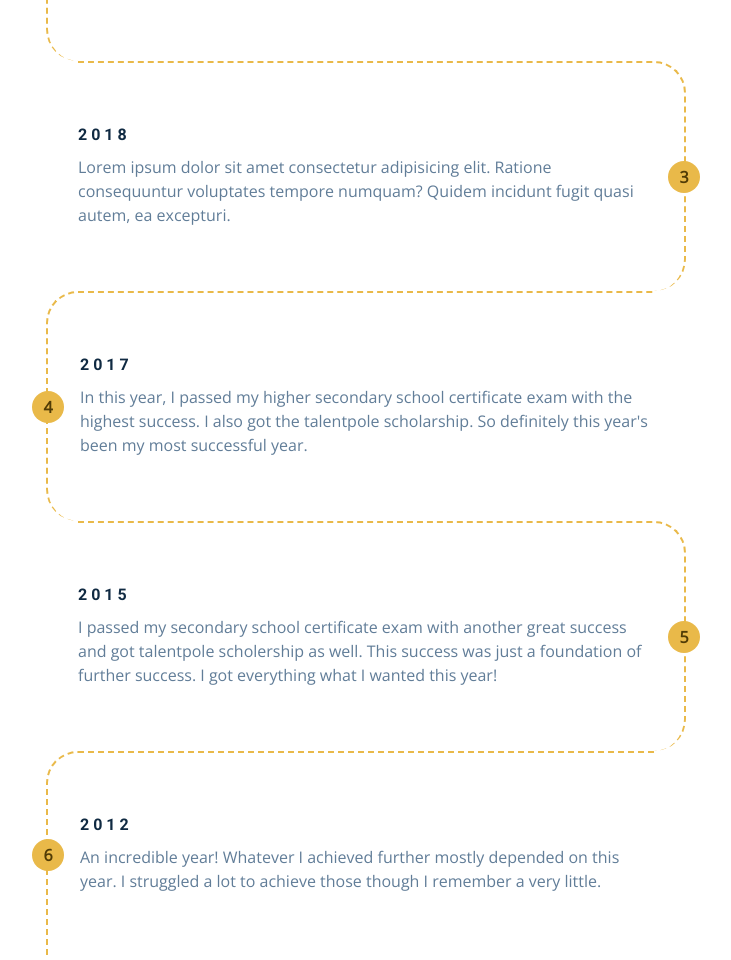
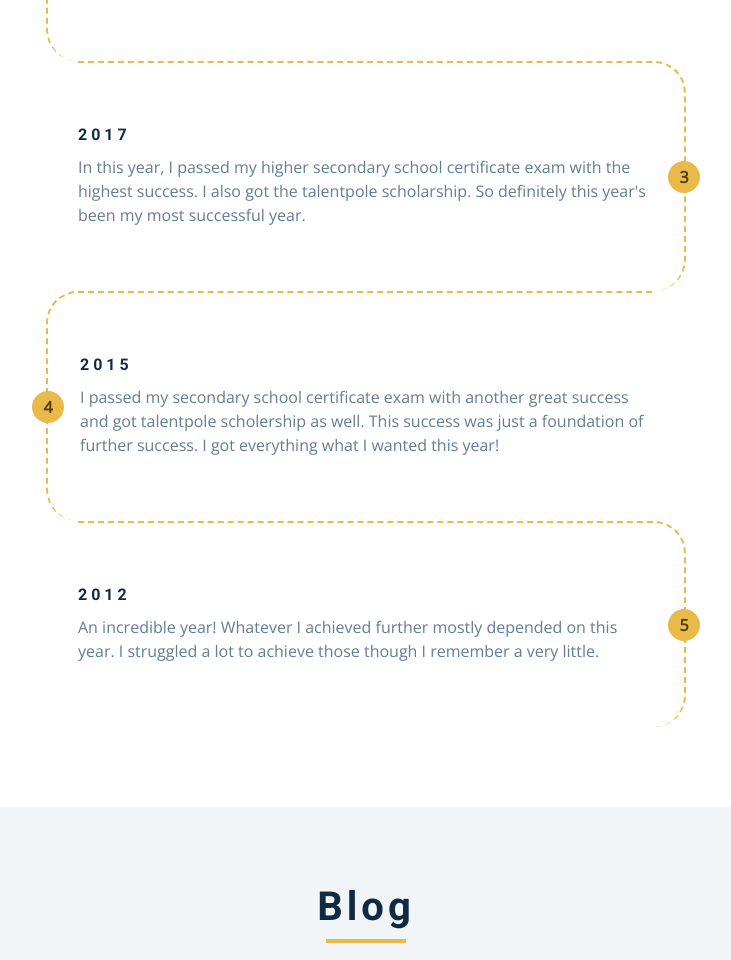
Before and after one commit to umma-salma/resume-site, a plain HTML site: page index.html in a window 1280 px wide. Shown: the part 5140-6100 px from the top of the page, without its empty margins (274-1005 px from the left). Drawn offline with nearby package versions, Linux system fonts and the light colour scheme.

Commit message:
Update index.html

```diff
--- a/index.html
+++ b/index.html
@@ -476,24 +476,13 @@
         <!-- end of  single timeline item -->
         <!-- single timeline item -->
         <article class="timeline-item">
-          <h4>2018</h4>
-          <p>
-            Lorem ipsum dolor sit amet consectetur adipisicing elit. Ratione
-            consequuntur voluptates tempore numquam? Quidem incidunt fugit quasi
-            autem, ea excepturi.
-          </p>
-          <span class="number"> 3 </span>
-        </article>
-        <!-- end of  single timeline item -->
-        <!-- single timeline item -->
-        <article class="timeline-item">
           <h4>2017</h4>
           <p>
             In this year, I passed my higher secondary school certificate exam
             with the highest success. I also got the talentpole scholarship. So
             definitely this year's been my most successful year.
           </p>
-          <span class="number"> 4 </span>
+          <span class="number"> 3 </span>
         </article>
         <!-- end of  single timeline item -->
         <!-- single timeline item -->
@@ -505,7 +494,7 @@
             just a foundation of further success. I got everything what I wanted
             this year!
           </p>
-          <span class="number"> 5 </span>
+          <span class="number"> 4 </span>
         </article>
         <!-- end of  single timeline item -->
         <!-- single timeline item -->
@@ -516,7 +505,7 @@
             this year. I struggled a lot to achieve those though I remember a
             very little.
           </p>
-          <span class="number"> 6 </span>
+          <span class="number"> 5 </span>
         </article>
         <!-- end of  single timeline item -->
       </div>
```
